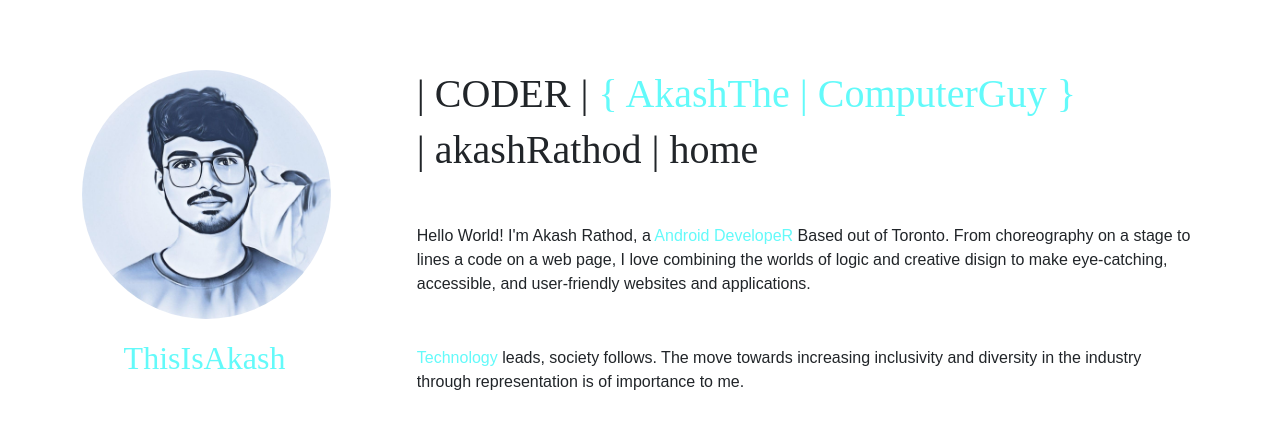
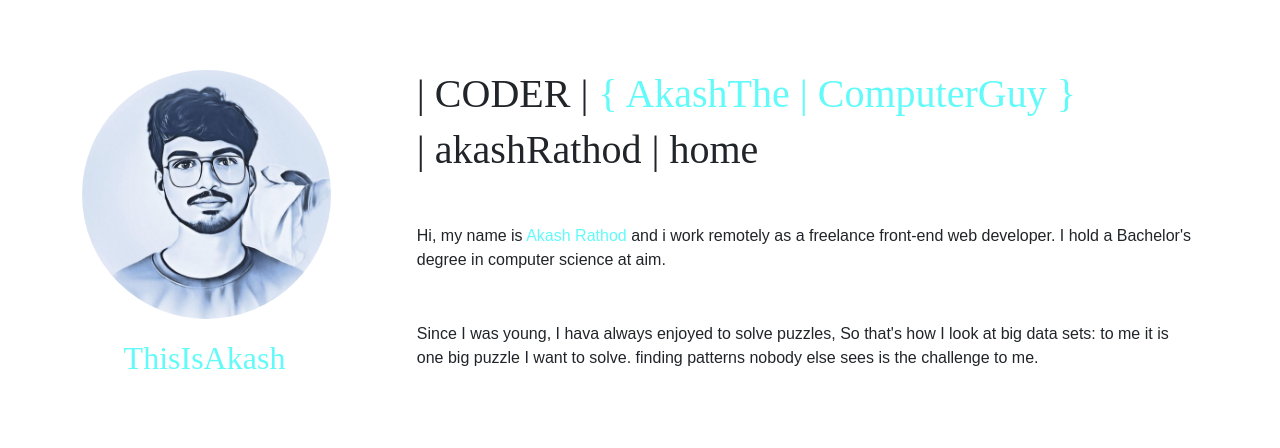
Before and after one commit to ak-akash03/ak-aboutme, a plain HTML site: page index.html in a window 1280 px wide. Shown: the top 448 px of the page. Drawn offline with nearby package versions, Linux system fonts and the light colour scheme; a web font is replaced by a local one.

Commit message:
about section changes

```diff
--- a/index.html
+++ b/index.html
@@ -58,12 +58,19 @@
                     | akashRathod | home
                 </h1>
                 <p class="paragraph">
+                    Hi, my name is <span class="spancolor">Akash Rathod </span> and i work remotely as a freelance front-end web developer. I hold a Bachelor's degree in computer science at aim.
+                </p>
+                <p class="paragraph">
+
+                    Since I was young, I hava always enjoyed to solve puzzles, So that's how I look at big data sets: to me it is one big puzzle I want to solve. finding patterns nobody else sees is the challenge to me.
+                </p>
+                <!-- <p class="paragraph">
                     Hello World! I'm Akash Rathod, a <span class="spancolor">Android DevelopeR</span> Based out of Toronto. From choreography on a stage to lines a code on a web page, I love combining the worlds of logic and creative disign to make eye-catching,
                     accessible, and user-friendly websites and applications.
                 </p>
                 <p class="paragraph">
                     <span class="spancolor">Technology</span> leads, society follows. The move towards increasing inclusivity and diversity in the industry through representation is of importance to me.
-                </p>
+                </p> -->
             </div>
         </div>
 
```
